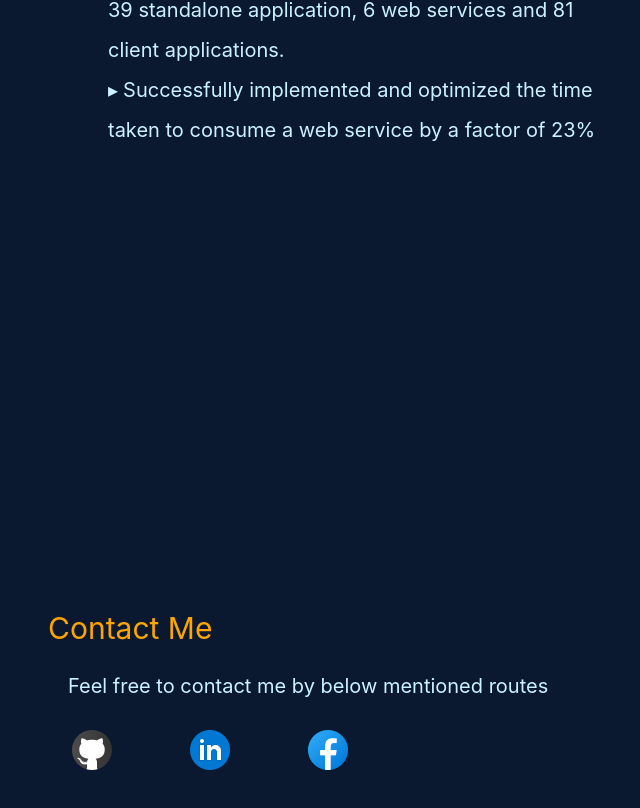
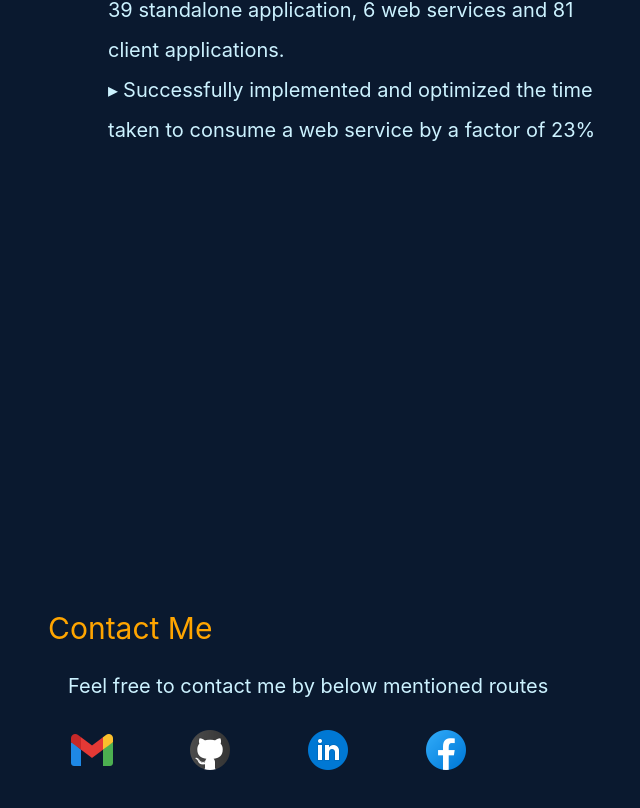
Before and after one commit to vishnusr90/vishnusr90.github.io, a React (Create React App) app: page / in a window 1280 px wide. Shown: the part 3565-4373 px from the top of the page, without its empty margins (332-972 px from the left). Built offline with nearby package versions, Linux system fonts and the light colour scheme.

Commit message:
Add  email address to contact me section

```diff
--- a/src/components/ContactMe/ContactMe.js
+++ b/src/components/ContactMe/ContactMe.js
@@ -12,7 +12,11 @@ function ContactMe() {
             </div>
 
             <div className="social">
-                <a href="https://github.com/vishnusr90/">
+                <a href="mailTo:vishnusr01@gmail.com">
+                    <img src="gmail-icon.png" alt="Gmail" />
+                </a>
+
+                <a href="https://github.com/vishnusr90/" target="_blank">
                     <img src="github-new.png"alt="Github" />
                 </a>
 
```
Also changed, not shown: public/gmail-icon.png (added).
